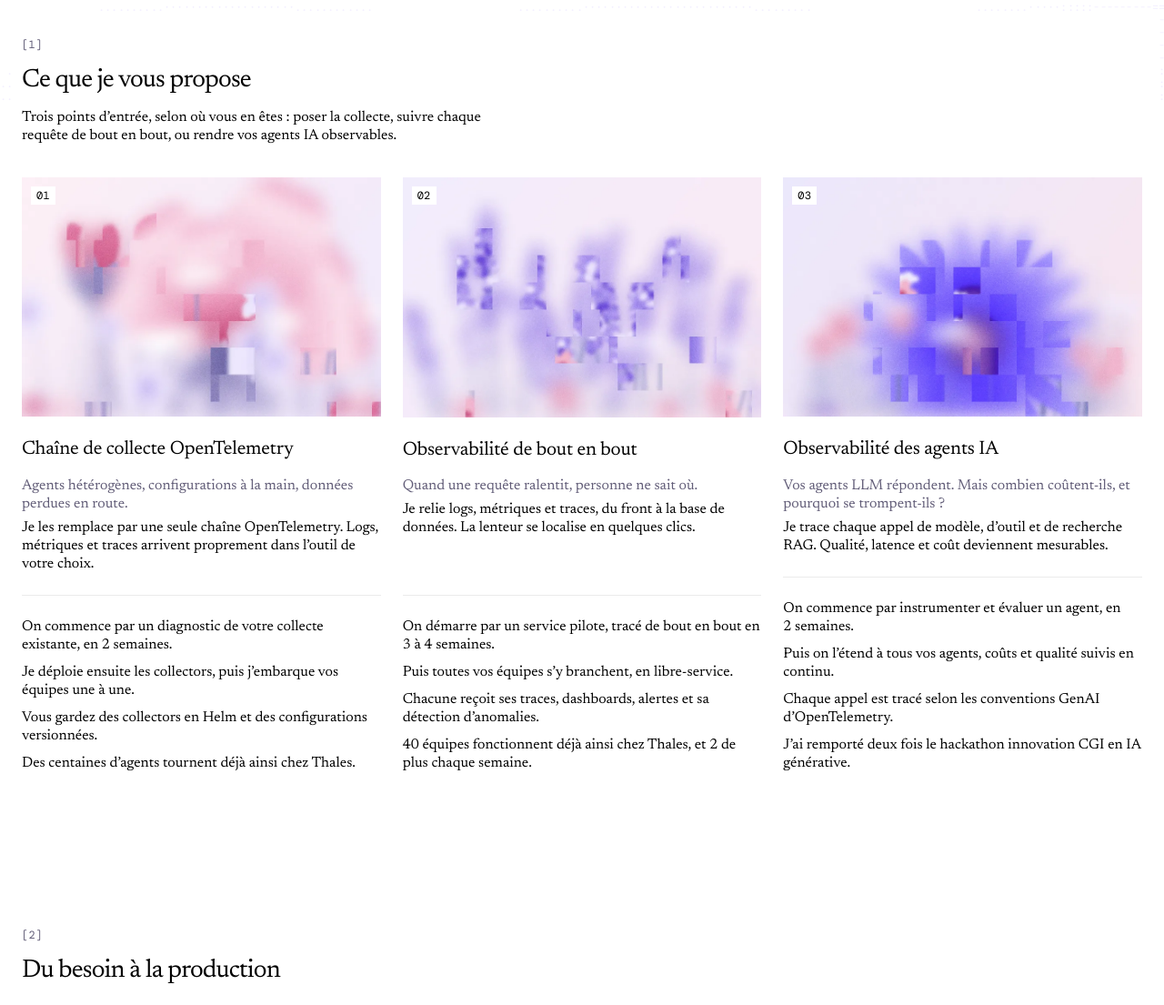
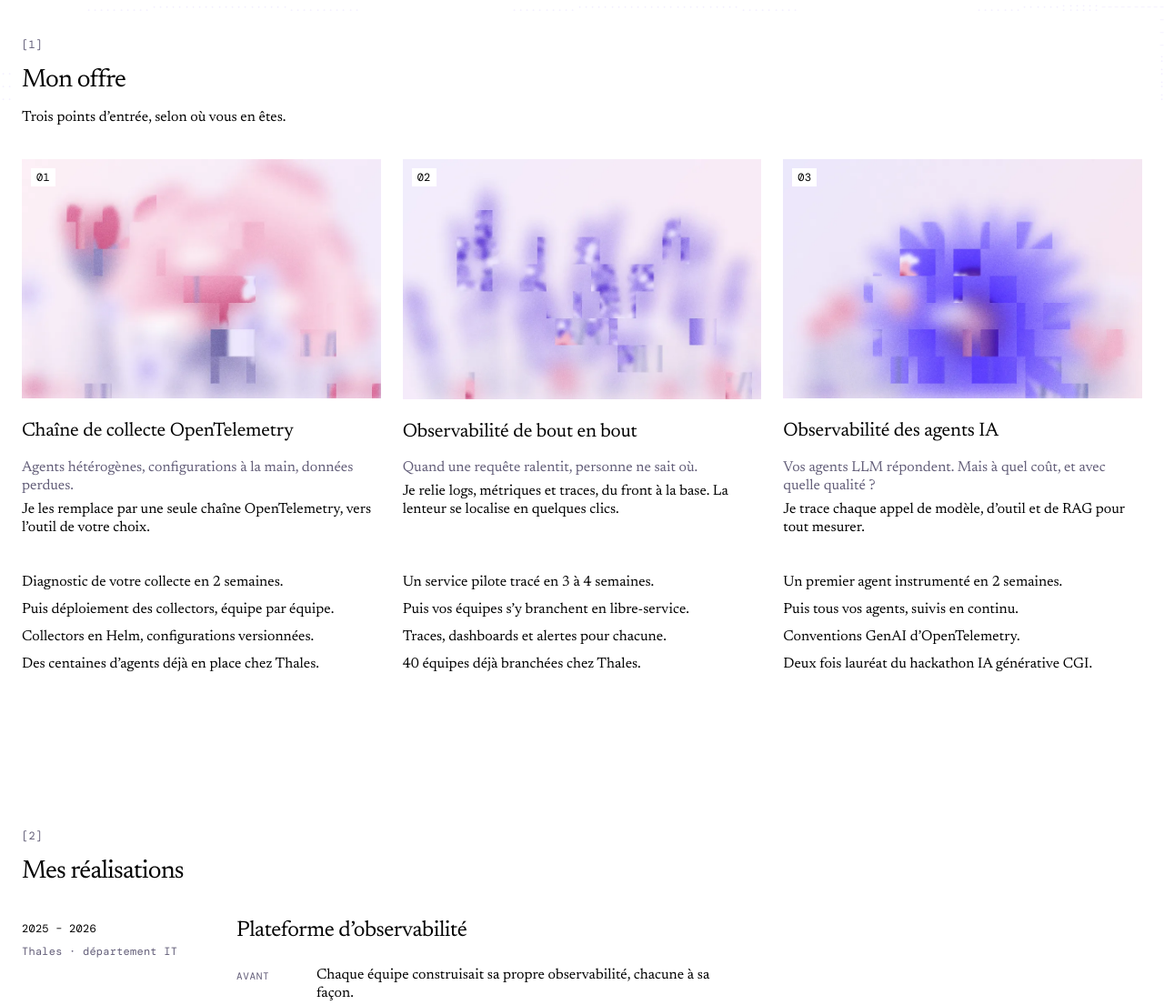
Before and after one commit to VTNK7/victor.marti, a plain HTML site: page index.html in a window 1280 px wide. Shown: the part 684-1789 px from the top of the page at 91% size. Drawn offline with nearby package versions, Linux system fonts and the light colour scheme.

Commit message:
Offres sans filet, textes raccourcis, titres « Mon offre » / « Mes réalisations », apparition une à une
Co-Authored-By: Claude Opus 5.5 <noreply@anthropic.com>
Claude-Session: https://claude.ai/code/session_013fSz9JzSGX6z2vKNYQib2F

```diff
--- a/index.html
+++ b/index.html
@@ -8,7 +8,8 @@
 <link rel="preconnect" href="https://fonts.googleapis.com">
 <link rel="preconnect" href="https://fonts.gstatic.com" crossorigin>
 <link rel="stylesheet" href="https://fonts.googleapis.com/css2?family=Newsreader:opsz,wght@6..72,400;6..72,500&family=DM+Mono:wght@400&display=swap">
-<link rel="stylesheet" href="style.css?v=20261112f">
+<link rel="stylesheet" href="style.css?v=20261115a">
+<script>document.documentElement.classList.add('js')</script>
 <link rel="icon" href="favicon.svg" type="image/svg+xml">
 <link rel="icon" href="favicon-32.png" sizes="32x32" type="image/png">
 <link rel="apple-touch-icon" href="apple-touch-icon.png">
@@ -22,7 +23,7 @@
 <nav class="sommaire" aria-label="Sommaire">
   <ol>
     <li><a href="#offre" data-touche="1"><span class="num" aria-hidden="true">[1]</span><span class="libelle">Offre</span></a></li>
-    <li><a href="#missions" data-touche="2"><span class="num" aria-hidden="true">[2]</span><span class="libelle">Missions</span></a></li>
+    <li><a href="#missions" data-touche="2"><span class="num" aria-hidden="true">[2]</span><span class="libelle">Réalisations</span></a></li>
     <li><a href="#ia" data-touche="3"><span class="num" aria-hidden="true">[3]</span><span class="libelle">IA</span></a></li>
     <li><a href="#contact" data-touche="4"><span class="num" aria-hidden="true">[4]</span><span class="libelle">Contact</span></a></li>
   </ol>
@@ -40,28 +41,28 @@
 
   <section id="offre">
     <header class="entete">
-      <h2 class="titre">Ce que je vous propose</h2>
-      <p class="contexte">Trois points d’entrée, selon où vous en êtes&nbsp;: poser la collecte, suivre chaque requête de bout en bout, ou rendre vos agents IA observables.</p>
+      <h2 class="titre">Mon offre</h2>
+      <p class="contexte">Trois points d’entrée, selon où vous en êtes.</p>
     </header>
     <div class="offres">
-      <article class="offre">
+      <article class="offre apparait">
         <figure class="visuel" aria-hidden="true">
           <img src="images/offre-1.webp" alt="" width="864" height="576" loading="lazy" decoding="async">
           <span class="etiquette">01</span>
         </figure>
         <details class="detail">
         <summary><h3 class="span-nom">Chaîne de collecte OpenTelemetry</h3><p class="resume">Une seule chaîne de collecte OpenTelemetry, sur <strong>VM et Kubernetes</strong>.</p></summary>
-        <p class="discret">Agents hétérogènes, configurations à la main, données perdues en route.</p>
-        <p>Je les remplace par une seule chaîne OpenTelemetry. Logs, métriques et traces arrivent proprement dans l’outil de votre choix.</p>
+        <p class="discret">Agents hétérogènes, configurations à la main, données perdues.</p>
+        <p>Je les remplace par une seule chaîne OpenTelemetry, vers l’outil de votre choix.</p>
         <div class="etapes">
-          <p>On commence par un diagnostic de votre collecte existante, en 2&nbsp;semaines.</p>
-          <p>Je déploie ensuite les collectors, puis j’embarque vos équipes une à une.</p>
-          <p>Vous gardez des collectors en Helm et des configurations versionnées.</p>
-          <p>Des centaines d’agents tournent déjà ainsi chez Thales.</p>
+          <p>Diagnostic de votre collecte en 2&nbsp;semaines.</p>
+          <p>Puis déploiement des collectors, équipe par équipe.</p>
+          <p>Collectors en Helm, configurations versionnées.</p>
+          <p>Des centaines d’agents déjà en place chez Thales.</p>
         </div>
         </details>
       </article>
-      <article class="offre">
+      <article class="offre apparait">
         <figure class="visuel" aria-hidden="true">
           <img src="images/offre-2.webp" alt="" width="864" height="576" loading="lazy" decoding="async">
           <span class="etiquette">02</span>
@@ -69,29 +70,29 @@
         <details class="detail">
         <summary><h3 class="span-nom">Observabilité de bout en bout</h3><p class="resume">Chaque requête suivie <strong>du front à la base</strong>, dashboards et alertes inclus.</p></summary>
         <p class="discret">Quand une requête ralentit, personne ne sait où.</p>
-        <p>Je relie logs, métriques et traces, du front à la base de données. La lenteur se localise en quelques clics.</p>
+        <p>Je relie logs, métriques et traces, du front à la base. La lenteur se localise en quelques clics.</p>
         <div class="etapes">
-          <p>On démarre par un service pilote, tracé de bout en bout en 3 à 4&nbsp;semaines.</p>
-          <p>Puis toutes vos équipes s’y branchent, en libre-service.</p>
-          <p>Chacune reçoit ses traces, dashboards, alertes et sa détection d’anomalies.</p>
-          <p>40 équipes fonctionnent déjà ainsi chez Thales, et 2 de plus chaque semaine.</p>
+          <p>Un service pilote tracé en 3 à 4&nbsp;semaines.</p>
+          <p>Puis vos équipes s’y branchent en libre-service.</p>
+          <p>Traces, dashboards et alertes pour chacune.</p>
+          <p>40 équipes déjà branchées chez Thales.</p>
         </div>
         </details>
       </article>
-      <article class="offre">
+      <article class="offre apparait">
         <figure class="visuel" aria-hidden="true">
           <img src="images/offre-3.webp" alt="" width="864" height="576" loading="lazy" decoding="async">
           <span class="etiquette">03</span>
         </figure>
         <details class="detail">
         <summary><h3 class="span-nom">Observabilité des agents IA</h3><p class="resume">Chaque appel d’agent tracé&nbsp;: <strong>qualité, latence et coût</strong> mesurés.</p></summary>
-        <p class="discret">Vos agents LLM répondent. Mais combien coûtent-ils, et pourquoi se trompent-ils&nbsp;?</p>
-        <p>Je trace chaque appel de modèle, d’outil et de recherche RAG. Qualité, latence et coût deviennent mesurables.</p>
+        <p class="discret">Vos agents LLM répondent. Mais à quel coût, et avec quelle qualité&nbsp;?</p>
+        <p>Je trace chaque appel de modèle, d’outil et de RAG pour tout mesurer.</p>
         <div class="etapes">
-          <p>On commence par instrumenter et évaluer un agent, en 2&nbsp;semaines.</p>
-          <p>Puis on l’étend à tous vos agents, coûts et qualité suivis en continu.</p>
-          <p>Chaque appel est tracé selon les conventions GenAI d’OpenTelemetry.</p>
-          <p>J’ai remporté deux fois le hackathon innovation CGI en IA générative.</p>
+          <p>Un premier agent instrumenté en 2&nbsp;semaines.</p>
+          <p>Puis tous vos agents, suivis en continu.</p>
+          <p>Conventions GenAI d’OpenTelemetry.</p>
+          <p>Deux fois lauréat du hackathon IA générative CGI.</p>
         </div>
         </details>
       </article>
@@ -100,11 +101,11 @@
 
   <section id="missions">
     <header class="entete">
-      <h2 class="titre">Du besoin à la production</h2>
+      <h2 class="titre">Mes réalisations</h2>
     </header>
     <div class="waterfall">
 
-      <article class="span">
+      <article class="span apparait">
         <div class="span-meta">
           <span class="date">2025 – 2026</span>
           <span class="client">Thales · département IT</span>
@@ -127,7 +128,7 @@
         </div>
       </article>
 
-      <article class="span">
+      <article class="span apparait">
         <div class="span-meta">
           <span class="date">2025</span>
           <span class="client">RMN-Grand Palais</span>
@@ -149,7 +150,7 @@
         </div>
       </article>
 
-      <article class="span">
+      <article class="span apparait">
         <div class="span-meta">
           <span class="date">2024 – 2025</span>
           <span class="client">OPCO Santé</span>
@@ -276,6 +277,6 @@ Ingénieur ENSEEIHT (N7), Toulouse, 2025 · Erasmus, Universidad Politécnica de
 Français natif · anglais courant
 </script>
 
-<script src="main.js?v=20261112f"></script>
+<script src="main.js?v=20261115a"></script>
 </body>
 </html>
--- a/main.js
+++ b/main.js
@@ -244,3 +244,21 @@ document.querySelectorAll('[data-rdv]').forEach(lien => {
 
   setTimeout(suivante, hasard(PAUSE));
 })();
+
+/* Offres et réalisations : apparition une à une à l'entrée dans l'écran.
+   Un seul observateur ; chaque élément est révélé une fois puis n'est plus suivi.
+   Les éléments qui entrent ensemble sont décalés (--rang) pour un effet en cascade. */
+(function apparitions() {
+  const elements = document.querySelectorAll('.apparait');
+  if (!('IntersectionObserver' in window)) { elements.forEach(el => el.classList.add('vu')); return; }
+  const observateur = new IntersectionObserver(entrees => {
+    let rang = 0;
+    entrees.forEach(e => {
+      if (!e.isIntersecting) return;
+      e.target.style.setProperty('--rang', rang++);
+      e.target.classList.add('vu');
+      observateur.unobserve(e.target);
+    });
+  }, { rootMargin: '0px 0px -8% 0px' });
+  elements.forEach(el => observateur.observe(el));
+})();
--- a/style.css
+++ b/style.css
@@ -289,7 +289,7 @@ footer { display: flex; justify-content: space-between; gap: var(--e2); margin-t
 }
 .offre .detail > summary ~ * { margin-top: var(--e2); }
 .offre .detail > p.discret + p { margin-top: 6px; }  /* problème puis solution : deux lignes d'une même idée */
-.offre .detail > p:not(.discret) { margin-bottom: var(--e3); }  /* de l'air avant le filet */
+.offre .detail > p:not(.discret) { margin-bottom: var(--e2); }
 .offre .detail > .etapes { margin-top: auto; padding-top: var(--e3); }
 .visuel { position: relative; background: var(--lavande); }
 .visuel img { display: block; width: 100%; height: auto; aspect-ratio: 3 / 2; }
@@ -297,8 +297,8 @@ footer { display: flex; justify-content: space-between; gap: var(--e2); margin-t
   position: absolute; top: 10px; left: 10px; padding: 4px 6px; background: var(--fond);
   font: 400 var(--t-petit)/1 var(--mono); letter-spacing: var(--mono-ls);
 }
-/* Déroulé de l'offre : des phrases courtes, une par ligne, sous un filet discret */
-.etapes { display: flex; flex-direction: column; gap: 10px; border-top: 1px solid var(--trait); }
+/* Déroulé de l'offre : des phrases courtes, une par ligne */
+.etapes { display: flex; flex-direction: column; gap: 10px; }
 /* Contenu provisoire : en gris tant qu'il n'est pas remplacé */
 .a-completer { color: var(--texte-discret); }
 
@@ -313,4 +313,10 @@ footer { display: flex; justify-content: space-between; gap: var(--e2); margin-t
   .offre .detail > .etapes { margin-top: 0; padding-top: var(--e3); gap: 14px; }
 }
 
-@media print { #fond, .sommaire, .visuel, .logo { display: none; } }
+/* Apparition une à une des offres et des réalisations : fondu + léger glissé,
+   uniquement opacity/transform (composités par le GPU), déclenché une seule fois. */
+.js .apparait { opacity: 0; transform: translateY(12px); transition: opacity .7s cubic-bezier(.2, .7, .2, 1), transform .7s cubic-bezier(.2, .7, .2, 1); transition-delay: calc(var(--rang, 0) * 120ms); }
+.js .apparait.vu { opacity: 1; transform: none; }
+@media (prefers-reduced-motion: reduce) { .js .apparait { opacity: 1; transform: none; transition: none; } }
+
+@media print { #fond, .sommaire, .visuel, .logo { display: none; } .js .apparait { opacity: 1; transform: none; } }
```
